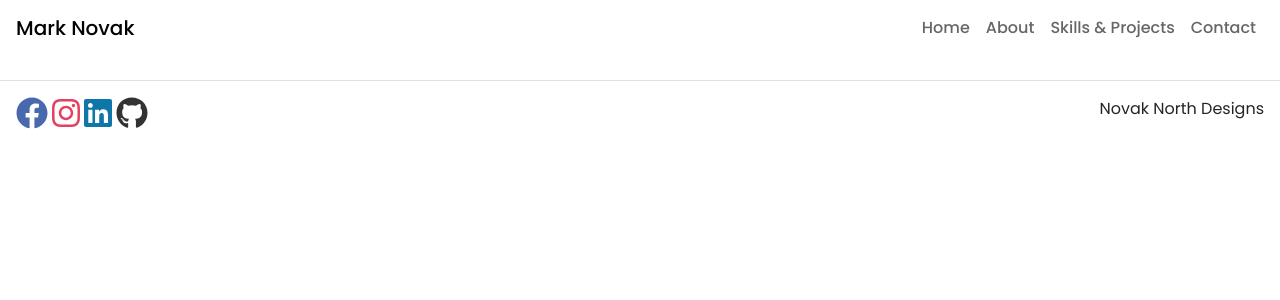
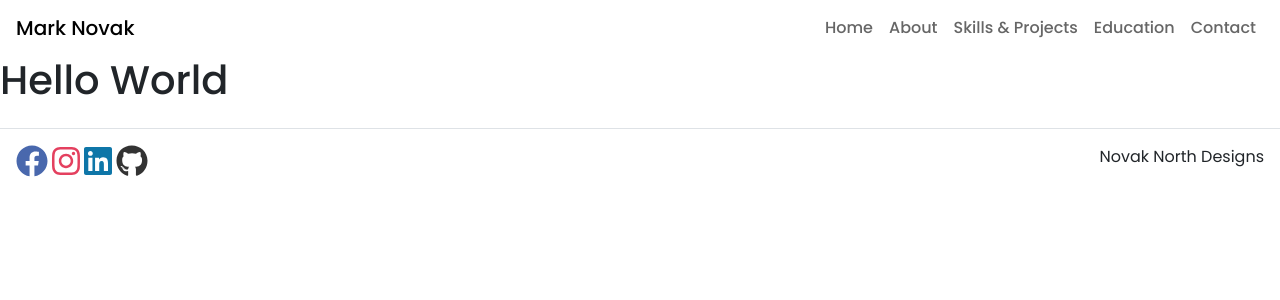
Before and after one commit to manovak24/manovak24.github.io, a React (Create React App) app: page /education in a window 1280 px wide. Shown: the top 300 px of the page. Built offline with nearby package versions, Linux system fonts and the light colour scheme.

Commit message:
Testing out new page for education credentials.

```diff
--- a/src/App.js
+++ b/src/App.js
@@ -10,6 +10,7 @@ import HomePage from './pages/home-page';
 import AboutPage from './pages/about-page';
 import ProjectsPage from './pages/projects-page';
 import ContactPage from './pages/contact-page';
+import EducationPage from './pages/education-page';
 import ScrollToTop from './compontents/scroll';
 
 class App extends React.Component {
@@ -21,6 +22,7 @@ class App extends React.Component {
         { title: 'Home', path: '/' },
         { title: 'About', path: '/about' },
         { title: 'Skills & Projects', path: '/projects' },
+        { title: 'Education', path: '/education' },
         { title: 'Contact', path: '/contact' }
       ],
       home: {
@@ -32,6 +34,9 @@ class App extends React.Component {
       },
       about: {
         title: 'About Me'
+      },
+      education: {
+        title: 'Education'
       },
       contact: {
         title: 'Let\'s Connect!'
@@ -65,6 +70,7 @@ class App extends React.Component {
                   <Link className="nav-link" to="/">Home</Link>
                   <Link className="nav-link" to="/about">About</Link>
                   <Link className="nav-link" to="/projects">Skills & Projects</Link>
+                  <Link className="nav-link" to='/education'>Education</Link>
                   <Link className="nav-link" to="/contact">Contact</Link>
                 </Nav>
               </Navbar.Collapse>
@@ -73,6 +79,7 @@ class App extends React.Component {
             <Route path="/" exact render={() => <HomePage title={this.state.home.title} />} />
             <Route path="/about" exact render={() => <AboutPage title={this.state.about.title} />} />
             <Route path="/projects" exact render={() => <ProjectsPage title={this.state.projects.title} />} />
+            <Route path="/education" exact render={() => <EducationPage title={this.state.projects.title} />} />
             <Route path="/contact" exact render={() => <ContactPage title={this.state.contact.title} />} />
 
             <Footer />
--- a/src/compontents/project-skill-list.js
+++ b/src/compontents/project-skill-list.js
@@ -156,10 +156,17 @@ class ProjectSkillList extends React.Component {
                                     <p><span className="education-title">Northern Michigan University</span> - Bachelor of Science - Finance and Risk Management</p>
                                     <p><span className="education-title">Northern Michigan University</span> - Masters of Business Administration</p>
                                     <p><span className="education-title">Codecademy Career Path</span> - Full-Stack Engineer</p>
-                                    <p><span className="education-title">Codecademy Certificate</span>  - <Link to={JsCertificate} target="_blank">Building Interactive JavaScript Websites</Link></p>
-                                    <p><span className="education-title">Codecademy Certificate</span>  - <Link to={ReactCertificate} target="_blank">Learn React</Link></p>
-                                    <p><span className="education-title">Codecademy Certificate</span>  - <Link to={GitCertificate} target="_blank">Learn Git</Link></p>
-                                    <p><span className="education-title">Codecademy Certificate</span>  - <Link to={CommandLineCertificate} target="_blank">Learn the Command Line</Link></p>
+                                </li>
+                            </ul>
+                        </div>
+                        <div className="education-container">
+                            <h1>Certificates</h1>
+                            <ul>
+                                <li>
+                                    <p><span className="education-title">Codecademy</span>  - <Link to={JsCertificate} target="_blank">Building Interactive JavaScript Websites</Link></p>
+                                    <p><span className="education-title">Codecademy</span>  - <Link to={ReactCertificate} target="_blank">Learn React</Link></p>
+                                    <p><span className="education-title">Codecademy</span>  - <Link to={GitCertificate} target="_blank">Learn Git</Link></p>
+                                    <p><span className="education-title">Codecademy</span>  - <Link to={CommandLineCertificate} target="_blank">Learn the Command Line</Link></p>
                                 </li>
                             </ul>
                         </div>
--- /dev/null
+++ b/src/pages/education-page.jsx
@@ -0,0 +1,12 @@
+import React from 'react';
+//import Hero from '../compontents/hero.jsx';
+
+class EducationPage extends React.Component {
+    render() {
+        return (
+            <h1>Hello World</h1>
+        )
+    }
+}
+
+export default EducationPage;
```
